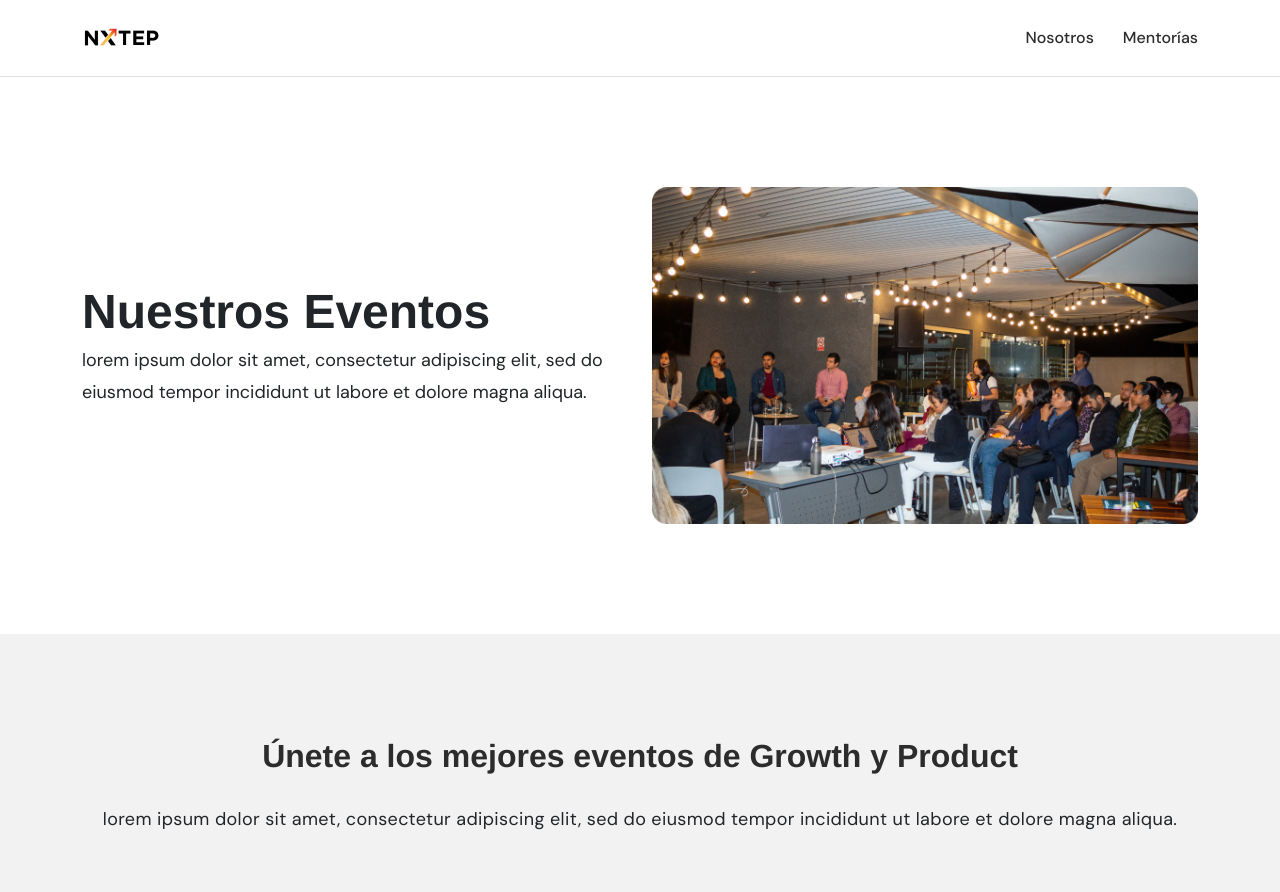
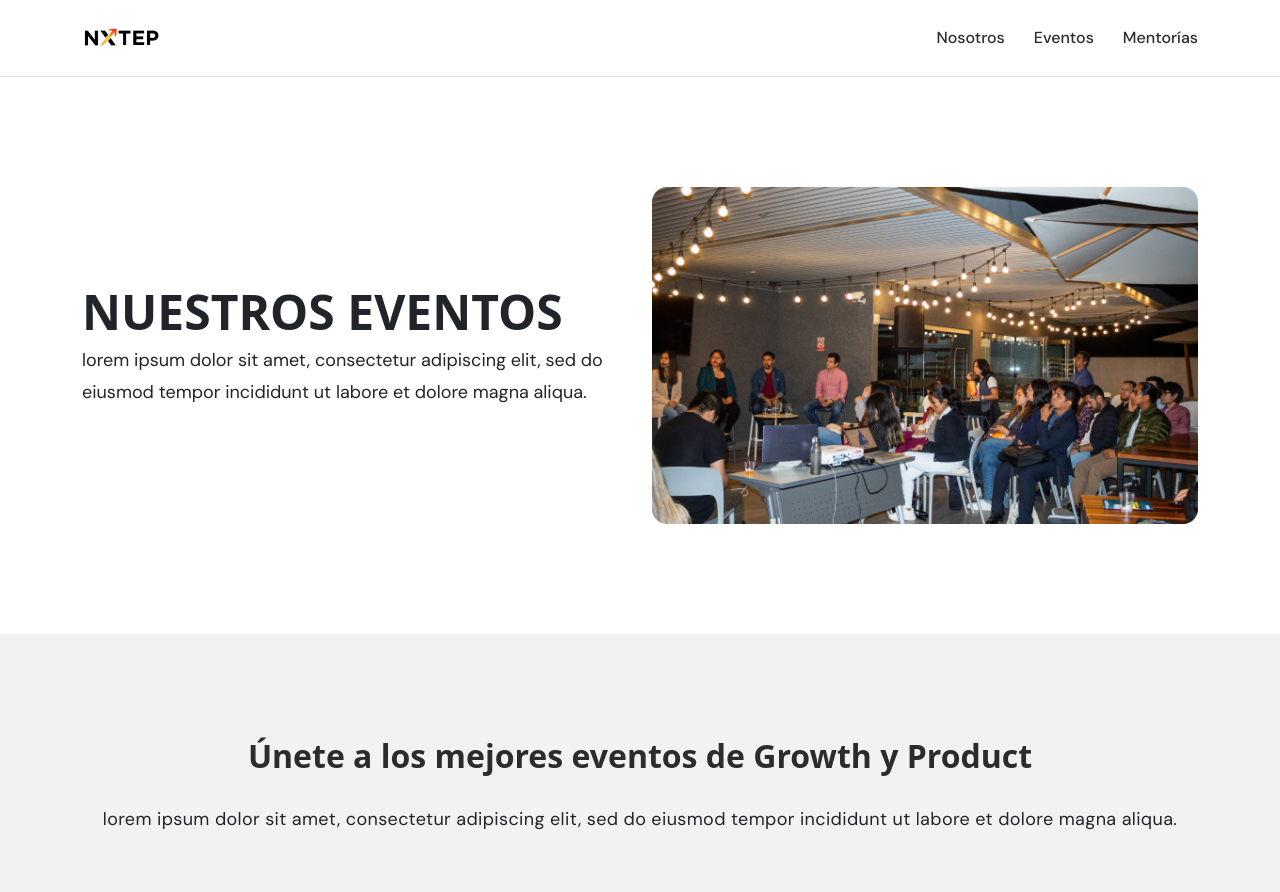
Before and after one commit to carlos-martinez-maqueta/nxtep, a PHP site: page /eventos in a window 1280 px wide. Shown: the top 892 px of the page. Run offline with PHP 8.4, Linux system fonts and the light colour scheme.

Commit message:
style: front eventos/nosotros

```diff
--- a/assets/css/eventos.css
+++ b/assets/css/eventos.css
@@ -5,7 +5,7 @@
 	padding: 80px 0px;
 }
 .title_in h2{
-	font-family: Helvetica Neue;
+	/* font-family: 'Helvetica Neue'; */
 	font-size: 32px;
 	font-weight: 700;
 	line-height: 54px;
@@ -23,6 +23,10 @@
 .a_link_in{
 	margin-top: 63px;
 }
+.section_linkedin a:hover{
+	background-color: #FF6E1C;
+}
+
 .section_linkedin a img{
 	margin-right: 8px;
 }
@@ -34,7 +38,7 @@
 	margin-bottom: 68px;
 }
 .eventos_list .title_p_eventos h2{
-	font-family: Helvetica Neue;
+	/* font-family: 'Helvetica Neue'; */
 	font-size: 32px;
 	font-weight: 700;
 	line-height: 54px;
@@ -150,3 +154,11 @@
     text-decoration: none;
     box-shadow: 0px 6px 10px 0px #00000029;
 }
+.eventos_list .card_evento_item .incribete_a_evento a:hover{
+	background-color: #FF6E1C;
+}
+
+/* LINKEDIN SECTION */
+.linkedin_items iframe{
+	width: 100% !important;
+}
--- a/assets/css/index.css
+++ b/assets/css/index.css
@@ -23,12 +23,15 @@
 	text-align: center;
 	text-decoration: none;
 }
+.ul_nav ul li a:hover{
+	color: #FF451C;
+}
 
 .section_banner_home{
 	padding: 73px 0px 50px;
 }
 .section_banner_home .info_banner h2{
-	font-family: Helvetica Neue;
+	/* font-family: Helvetica Neue; */
 	font-size: 48px;
 	font-weight: 700;
 	line-height: 48px;
@@ -69,7 +72,7 @@
 	border-radius: 20px;
 }
 .section_banner_home .card_op p{
-	font-family: Helvetica Neue;
+	/* font-family: Helvetica Neue; */
 	font-size: 48px;
 	font-weight: 700;
 	line-height: 42px;
@@ -369,6 +372,9 @@
 	border-radius: 100px;
 	/*color: #BBBBBB;*/
 }
+.div_flex_form_boletin .input-group input:focus{
+	box-shadow: none;
+}
 .div_flex_form_boletin button{
     margin-left: 16px;
     background-color: #FF451C;
@@ -383,6 +389,10 @@
     border-radius: 100px;
     border: 0px;
     width: 258px;
+}
+.div_flex_form_boletin button:hover{
+	background-color: #FF6E1C;
+	cursor: pointer;
 }
 #mensaje h3{
 	font-size: 32px;
--- a/assets/css/nosotros.css
+++ b/assets/css/nosotros.css
@@ -196,3 +196,13 @@
 	letter-spacing: 0em;
 	text-align: center;
 }
+
+.owl-carousel {
+	display: flex;
+	align-items: center;
+}
+
+.owl-carousel .item img {
+	width: 100%; /* Ajusta el tamaño de las imágenes según sea necesario */
+	height: auto;
+}
--- a/eventos.php
+++ b/eventos.php
@@ -10,18 +10,18 @@
       <section class="section_banner_home" id="section_banner_eventos">
         <div class="container">
           <div class="row align-items-center justify-content-between">
-            <div class="col-lg-6">
+
+            <div class="col-lg-6 order-lg-2">
+              <img src="assets/img/evento.png" width="100%" class="img-fluid">
+            </div>
+
+            <div class="col-lg-6 order-lg-1 my-5 my-lg-0">
               <div class="info_banner">
-                <h2>Nuestros Eventos</h2>
-                <p>lorem ipsum dolor sit amet, consectetur adipiscing elit, sed do eiusmod tempor incididunt ut labore et dolore magna aliqua.</p>
+                <h2 class="text-center text-lg-start">NUESTROS EVENTOS</h2>
+                <p class="text-center text-lg-start">lorem ipsum dolor sit amet, consectetur adipiscing elit, sed do eiusmod tempor incididunt ut labore et dolore magna aliqua.</p>
               </div>
             </div>
 
-            <div class="col-lg-6">
-              <div class="banners_imgs_card">
-                <img src="assets/img/evento.png" class="img-fluid">
-              </div>
-            </div>
           </div>
         </div>
       </section>
@@ -36,7 +36,7 @@
           </div>
 
           <div class="row">
-            <div class="col-lg-4">
+            <div class="col-md-6 col-lg-4 mb-4 mb-lg-0">
               <div class="card_evento_item">
                 <div class="img_evento">
                   <img src="assets/img/list-evento.png" class="w-100">
@@ -61,7 +61,7 @@
                 </div>
               </div>
             </div>
-            <div class="col-lg-4">
+            <div class="col-md-6 col-lg-4 mb-4 mb-lg-0">
               <div class="card_evento_item">
                 <div class="img_evento">
                   <img src="assets/img/list-evento.png" class="w-100">
@@ -86,7 +86,7 @@
                 </div>
               </div>
             </div>
-            <div class="col-lg-4">
+            <div class="col-md-6 col-lg-4 mb-4 mb-lg-0">
               <div class="card_evento_item">
                 <div class="img_evento">
                   <img src="assets/img/list-evento.png" class="w-100">
@@ -122,20 +122,27 @@
             <div class="col-12 title_in">
               <h2>Últimas noticias de la comunidad en Linkedln </h2>
             </div>
-            <div class="col-lg-4">
-              <div><img src="assets/img/in.png" class="w-100"></div>
+          </div>
+          <div class="row linkedin_items owl-carousel owl-theme">
+            <div class="item">
+              <iframe src="https://www.linkedin.com/embed/feed/update/urn:li:ugcPost:7133612625011044352" height="1054" width="504" frameborder="0" allowfullscreen="" title="Publicación integrada"></iframe>
             </div>
-            <div class="col-lg-4">
-              <div><img src="assets/img/in.png" class="w-100"></div>
+            <div class="item">
+              <iframe src="https://www.linkedin.com/embed/feed/update/urn:li:ugcPost:7133690768698822656" height="1117" width="504" frameborder="0" allowfullscreen="" title="Publicación integrada"></iframe>
             </div>
-            <div class="col-lg-4">
-              <div><img src="assets/img/in.png" class="w-100"></div>
-            </div>
-
-            <div class="col-12 a_link_in text-center">
-              <a href=""><img src="assets/img/in_aa.png">Síguenos en Linkedln</a>
+            <div class="item">
+              <iframe src="https://www.linkedin.com/embed/feed/update/urn:li:share:7132370362461253632" height="927" width="504" frameborder="0" allowfullscreen="" title="Publicación integrada"></iframe>
             </div>
           </div>
+          <div class="row">
+            <div class="col-12 a_link_in text-center">
+              <a href="https://www.linkedin.com/company/nxtepla" target="_blank">
+                <img src="assets/img/in_aa.png">Síguenos en Linkedln
+              </a>
+            </div>
+          </div>
+
+        </div>
         </div>
       </section>
     </main>
@@ -146,6 +153,31 @@
     <script src="https://cdn.jsdelivr.net/npm/bootstrap@5.3.2/dist/js/bootstrap.bundle.min.js" integrity="sha384-C6RzsynM9kWDrMNeT87bh95OGNyZPhcTNXj1NW7RuBCsyN/o0jlpcV8Qyq46cDfL" crossorigin="anonymous"></script>
 
     <script src="https://code.jquery.com/jquery-3.6.4.min.js"></script>
+    <script src="https://cdnjs.cloudflare.com/ajax/libs/OwlCarousel2/2.3.4/owl.carousel.min.js" integrity="sha512-bPs7Ae6pVvhOSiIcyUClR7/q2OAsRiovw4vAkX+zJbw3ShAeeqezq50RIIcIURq7Oa20rW2n2q+fyXBNcU9lrw==" crossorigin="anonymous" referrerpolicy="no-referrer"></script>
     <script src="assets/js/script.js"></script>
+    <script>
+      $(document).ready(function(){
+        $('.owl-carousel').owlCarousel({
+            loop:true,
+            autoplayTimeout: 5000,
+            margin:20,
+            responsiveClass:true,
+            nav:false,
+            responsive:{
+              0:{
+                  items:1,
+                  autoplay: true,
+              },
+              800:{
+                  items:2,
+                  autoplay: true,
+              },
+              1200:{
+                items:3
+              }
+            }
+        });
+      });
+    </script>
   </body>
 </html>
--- a/footer.php
+++ b/footer.php
@@ -16,8 +16,8 @@
         <form id="suscripcionForm" class="form_boletin">
           <div class="div_flex_form_boletin">
             <div class="input-group">
-              <span class="input-group-text" id="basic-addon1"><img src="assets/img/form.png"></span>
-              <input type="text" class="form-control" id="correo" placeholder="Coloca tu correo" aria-label="Username" required aria-describedby="basic-addon1">
+              <span class="input-group-text" id="basic-addon1"><img src="assets/img/form.png" draggable="false"></span>
+              <input type="text" class="form-control footer_correo" id="correo" placeholder="Coloca tu correo" aria-label="Username" required aria-describedby="basic-addon1">
             </div>
             <button type="submit">Suscríbete <img src="assets/img/mentor.png" class="ms-2"></button>
           </div>
--- a/head.php
+++ b/head.php
@@ -8,6 +8,9 @@
     <link rel="preconnect" href="https://fonts.gstatic.com" crossorigin>
     <link href="https://fonts.googleapis.com/css2?family=DM+Sans:opsz,wght@9..40,100;9..40,200;9..40,300;9..40,400;9..40,500;9..40,600;9..40,700&display=swap" rel="stylesheet">
 
+    <link rel="stylesheet" href="https://cdnjs.cloudflare.com/ajax/libs/OwlCarousel2/2.3.4/assets/owl.carousel.min.css" integrity="sha512-tS3S5qG0BlhnQROyJXvNjeEM4UpMXHrQfTGmbQ1gKmelCxlSEBUaxhRBj/EFTzpbP4RVSrpEikbmdJobCvhE3g==" crossorigin="anonymous" referrerpolicy="no-referrer" />
+    <link rel="stylesheet" href="https://cdnjs.cloudflare.com/ajax/libs/OwlCarousel2/2.3.4/assets/owl.theme.default.min.css" integrity="sha512-sMXtMNL1zRzolHYKEujM2AqCLUR9F2C4/05cdbxjjLSRvMQIciEPCQZo++nk7go3BtSuK9kfa/s+a4f4i5pLkw==" crossorigin="anonymous" referrerpolicy="no-referrer" />
+
     <link rel="stylesheet" type="text/css" href="assets/css/index.css">
     <link rel="stylesheet" type="text/css" href="assets/css/nosotros.css">
     <link rel="stylesheet" type="text/css" href="assets/css/eventos.css">
--- a/nav.php
+++ b/nav.php
@@ -8,7 +8,7 @@
         <div class="ul_nav d-lg-block d-none">
           <ul>
             <li class=""><a href="nosotros">Nosotros</a></li>
-            <li class="d-none"><a href="eventos.php">Eventos</a></li>
+            <li class=""><a href="eventos">Eventos</a></li>
             <li class=""><a href="mentorias">Mentorías</a></li>
             <li class="d-none"><a href="voluntariado.php">Voluntariado</a></li>
           </ul>
```
Also changed, not shown: nosotros.php (+8 -9 lines).
